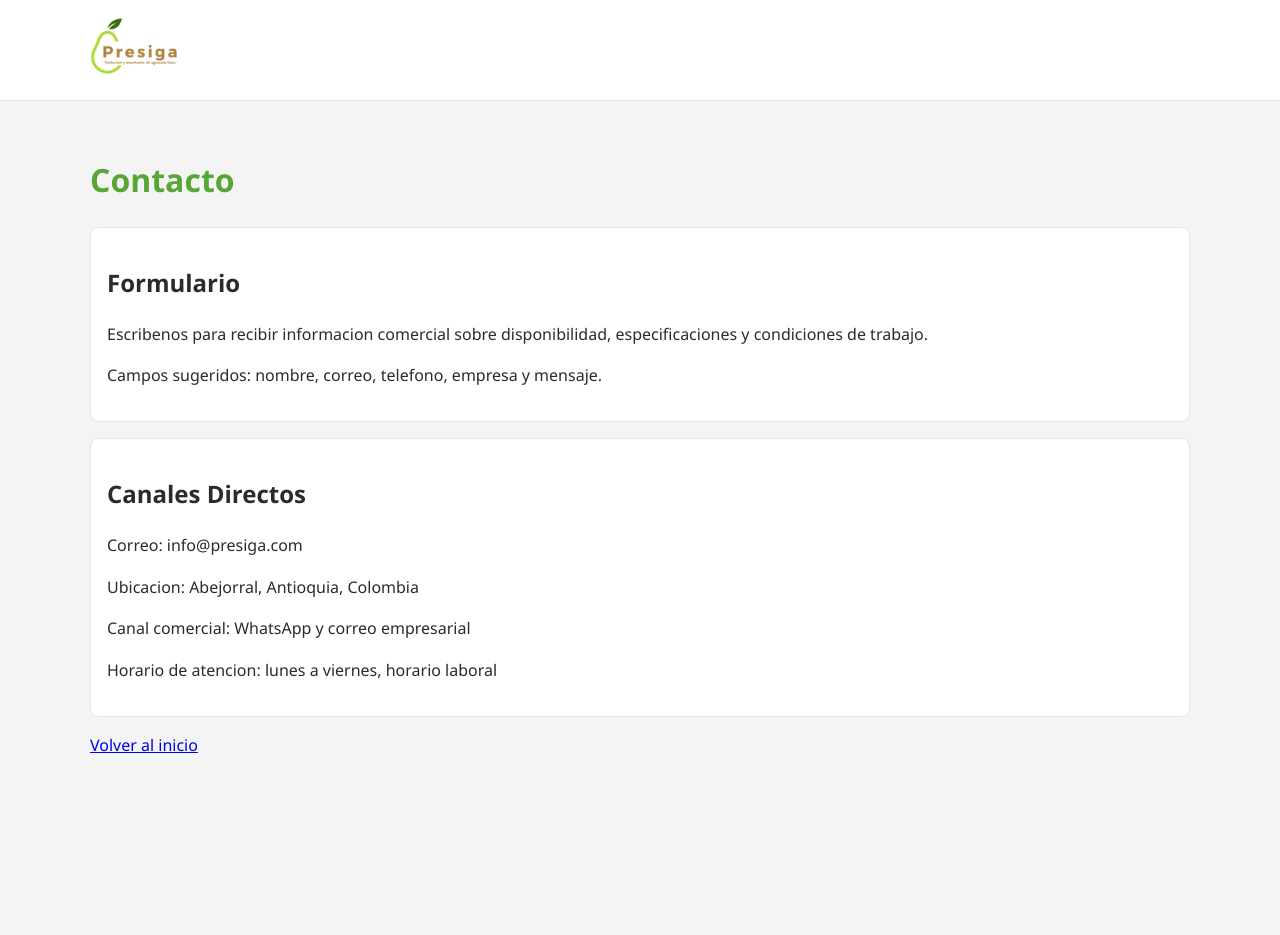
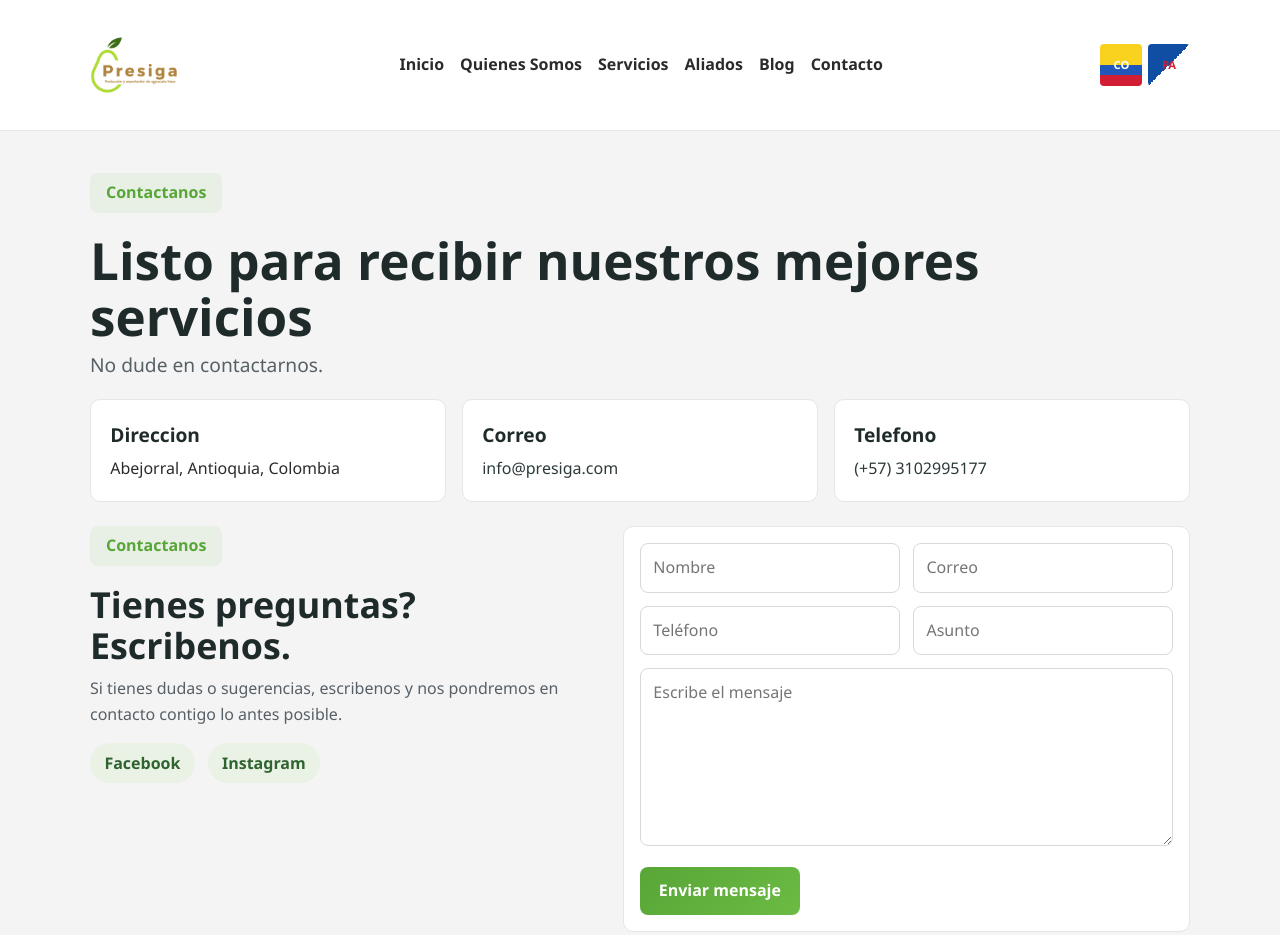
Before and after one commit to Nicolaspresiga/Presiga.com, a plain HTML site: page pages/contacto/index.html in a window 1280 px wide. Before the commit the page ends 822 px from the top, so only its background shows below. Drawn offline with Linux system fonts and the light colour scheme.

Commit message:
Completar seccion Contacto con informacion real

```diff
--- a/assets/css/responsive.css
+++ b/assets/css/responsive.css
@@ -38,7 +38,10 @@
 
   .service-company,
   .service-story,
-  .service-gallery {
+  .service-gallery,
+  .contact-cards,
+  .contact-grid,
+  .form-row {
     grid-template-columns: 1fr;
   }
 
--- a/assets/css/style.css
+++ b/assets/css/style.css
@@ -324,6 +324,142 @@ section {
   border-radius: 52px;
 }
 
+.contact-content {
+  padding: 2.6rem 0 4rem;
+}
+
+.contact-hero {
+  border: 0;
+  background: transparent;
+  padding: 0;
+  margin-bottom: 1.2rem;
+}
+
+.contact-hero h1 {
+  margin: 0.4rem 0 0.3rem;
+  font-size: clamp(2rem, 4vw, 3.4rem);
+  line-height: 1.1;
+  color: #1f2a2a;
+}
+
+.contact-subtitle {
+  margin: 0;
+  font-size: 1.2rem;
+  color: #566067;
+}
+
+.contact-cards {
+  display: grid;
+  grid-template-columns: repeat(3, 1fr);
+  gap: 1rem;
+  border: 0;
+  background: transparent;
+  padding: 0;
+}
+
+.contact-card {
+  background: #fff;
+  border: 1px solid #e6e6e6;
+  border-radius: 10px;
+  padding: 1.2rem;
+}
+
+.contact-card h2 {
+  margin: 0 0 0.35rem;
+  font-size: 1.2rem;
+  color: #1f2a2a;
+}
+
+.contact-card p {
+  margin: 0;
+}
+
+.contact-card a {
+  color: #2d3a3a;
+  text-decoration: none;
+}
+
+.contact-grid {
+  margin-top: 1.5rem;
+  display: grid;
+  grid-template-columns: 0.95fr 1.05fr;
+  gap: 1.2rem;
+  border: 0;
+  background: transparent;
+  padding: 0;
+}
+
+.contact-copy h2 {
+  margin: 0.35rem 0 0.6rem;
+  font-size: clamp(1.8rem, 2.8vw, 2.8rem);
+  color: #1f2a2a;
+  line-height: 1.15;
+}
+
+.contact-copy p {
+  margin: 0 0 1rem;
+  color: #586067;
+}
+
+.contact-social {
+  display: flex;
+  gap: 0.8rem;
+  flex-wrap: wrap;
+}
+
+.contact-social a {
+  display: inline-flex;
+  align-items: center;
+  padding: 0.45rem 0.9rem;
+  border-radius: 999px;
+  text-decoration: none;
+  font-weight: 600;
+  background: #eaf2e6;
+  color: #2f6330;
+}
+
+.contact-form {
+  background: #fff;
+  border: 1px solid #e6e6e6;
+  border-radius: 10px;
+  padding: 1rem;
+}
+
+.form-row {
+  display: grid;
+  grid-template-columns: 1fr 1fr;
+  gap: 0.8rem;
+  margin-bottom: 0.8rem;
+}
+
+.contact-form input,
+.contact-form textarea {
+  width: 100%;
+  border: 1px solid #d9d9d9;
+  border-radius: 8px;
+  padding: 0.7rem 0.8rem;
+  font: inherit;
+  color: #2b2b2b;
+  background: #fff;
+}
+
+.contact-form textarea {
+  resize: vertical;
+  min-height: 140px;
+  margin-bottom: 0.8rem;
+}
+
+.contact-form button {
+  border: 0;
+  border-radius: 8px;
+  padding: 0.7rem 1.2rem;
+  font: inherit;
+  font-weight: 700;
+  color: #fff;
+  background: linear-gradient(135deg, #58a637, #6bbb44);
+  cursor: pointer;
+}
+
 .site-footer {
   background: #fff;
   border-top: 1px solid #e7e7e7;
--- a/pages/contacto/index.html
+++ b/pages/contacto/index.html
@@ -9,7 +9,7 @@
   </head>
   <body>
     <header class="site-header">
-      <div class="container">
+      <div class="container main-nav">
         <a class="brand" href="../../index.html" aria-label="Ir al inicio">
           <img
             class="brand-logo"
@@ -17,26 +17,74 @@
             alt="Logo Presiga"
           />
         </a>
+        <nav>
+          <ul class="nav-list">
+            <li><a href="../../index.html">Inicio</a></li>
+            <li><a href="../quienes-somos/index.html">Quienes Somos</a></li>
+            <li><a href="../servicios/index.html">Servicios</a></li>
+            <li><a href="../aliados/index.html">Aliados</a></li>
+            <li><a href="../blog/index.html">Blog</a></li>
+            <li><a href="index.html" aria-current="page">Contacto</a></li>
+          </ul>
+        </nav>
+        <div class="lang-switch">
+          <span class="flag flag-co">CO</span>
+          <span class="flag flag-pa">PA</span>
+        </div>
       </div>
     </header>
-    <main class="container page-content">
-      <h1>Contacto</h1>
-      <section>
-        <h2>Formulario</h2>
-        <p>
-          Escribenos para recibir informacion comercial sobre disponibilidad,
-          especificaciones y condiciones de trabajo.
+
+    <main class="container contact-content">
+      <section class="contact-hero">
+        <span class="chip">Contactanos</span>
+        <h1>Listo para recibir nuestros mejores servicios</h1>
+        <p class="contact-subtitle">
+          No dude en contactarnos.
         </p>
-        <p>Campos sugeridos: nombre, correo, telefono, empresa y mensaje.</p>
       </section>
-      <section>
-        <h2>Canales Directos</h2>
-        <p>Correo: info@presiga.com</p>
-        <p>Ubicacion: Abejorral, Antioquia, Colombia</p>
-        <p>Canal comercial: WhatsApp y correo empresarial</p>
-        <p>Horario de atencion: lunes a viernes, horario laboral</p>
+
+      <section class="contact-cards">
+        <article class="contact-card">
+          <h2>Direccion</h2>
+          <p>Abejorral, Antioquia, Colombia</p>
+        </article>
+        <article class="contact-card">
+          <h2>Correo</h2>
+          <p><a href="mailto:info@presiga.com">info@presiga.com</a></p>
+        </article>
+        <article class="contact-card">
+          <h2>Telefono</h2>
+          <p><a href="tel:+573102995177">(+57) 3102995177</a></p>
+        </article>
       </section>
-      <p><a href="../../index.html">Volver al inicio</a></p>
+
+      <section class="contact-grid">
+        <div class="contact-copy">
+          <span class="chip">Contactanos</span>
+          <h2>Tienes preguntas? Escribenos.</h2>
+          <p>
+            Si tienes dudas o sugerencias, escribenos y nos pondremos en contacto
+            contigo lo antes posible.
+          </p>
+          <div class="contact-social">
+            <a href="https://www.facebook.com/GrupoPresiga" target="_blank" rel="noopener noreferrer">Facebook</a>
+            <a href="https://www.instagram.com/grupo_presiga/" target="_blank" rel="noopener noreferrer">Instagram</a>
+          </div>
+        </div>
+
+        <form class="contact-form" action="#" method="post">
+          <div class="form-row">
+            <input type="text" name="nombre" placeholder="Nombre" required />
+            <input type="text" name="correo" placeholder="Correo" required />
+          </div>
+          <div class="form-row">
+            <input type="text" name="telefono" placeholder="Teléfono" required />
+            <input type="text" name="asunto" placeholder="Asunto" />
+          </div>
+          <textarea name="mensaje" rows="6" placeholder="Escribe el mensaje"></textarea>
+          <button type="submit">Enviar mensaje</button>
+        </form>
+      </section>
     </main>
   </body>
 </html>
```
